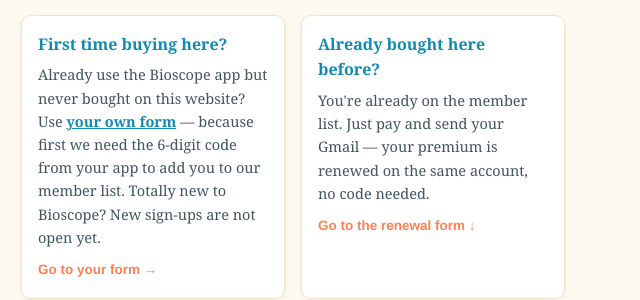
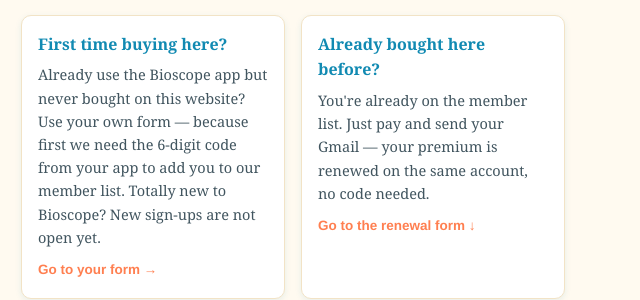
Before and after one commit to SilverFlashSF/silverflashsf.github.io, a plain HTML site: page bioscope.html in a window 1280 px wide. Shown: the part 1248-1548 px from the top of the page, 207-847 px from the left. Drawn offline with nearby package versions, Linux system fonts and the light colour scheme.

Commit message:
Remove the inner text link inside the clickable card

```diff
--- a/bioscope.html
+++ b/bioscope.html
@@ -53,7 +53,6 @@
   .mini-card p { font-size: 14.5px; color: #41555f; margin: 0; }
   a.mini-card { display: block; text-decoration: none; cursor: pointer; transition: box-shadow .15s ease, border-color .15s ease; }
   a.mini-card:hover { border-color: #118ab2; box-shadow: 0 4px 14px rgba(17, 138, 178, .25); }
-  .mini-card .fake-link { color: #118ab2; text-decoration: underline; font-weight: bold; }
   .mini-card .go {
     display: inline-block; margin-top: 10px; font-family: Helvetica, Arial, sans-serif;
     font-size: 13.5px; font-weight: bold; color: #ff7f50;
@@ -157,7 +156,7 @@
     <a class="mini-card card-link" href="bioscope-first.html">
       <h3>First time buying here?</h3>
       <p>Already use the Bioscope app but never bought on this website? Use
-      <span class="fake-link">your own form</span> — because first we need the
+      your own form — because first we need the
       6-digit code from your app to add you to our member list. Totally new to
       Bioscope? New sign-ups are not open yet.</p>
       <span class="go">Go to your form →</span>
```
